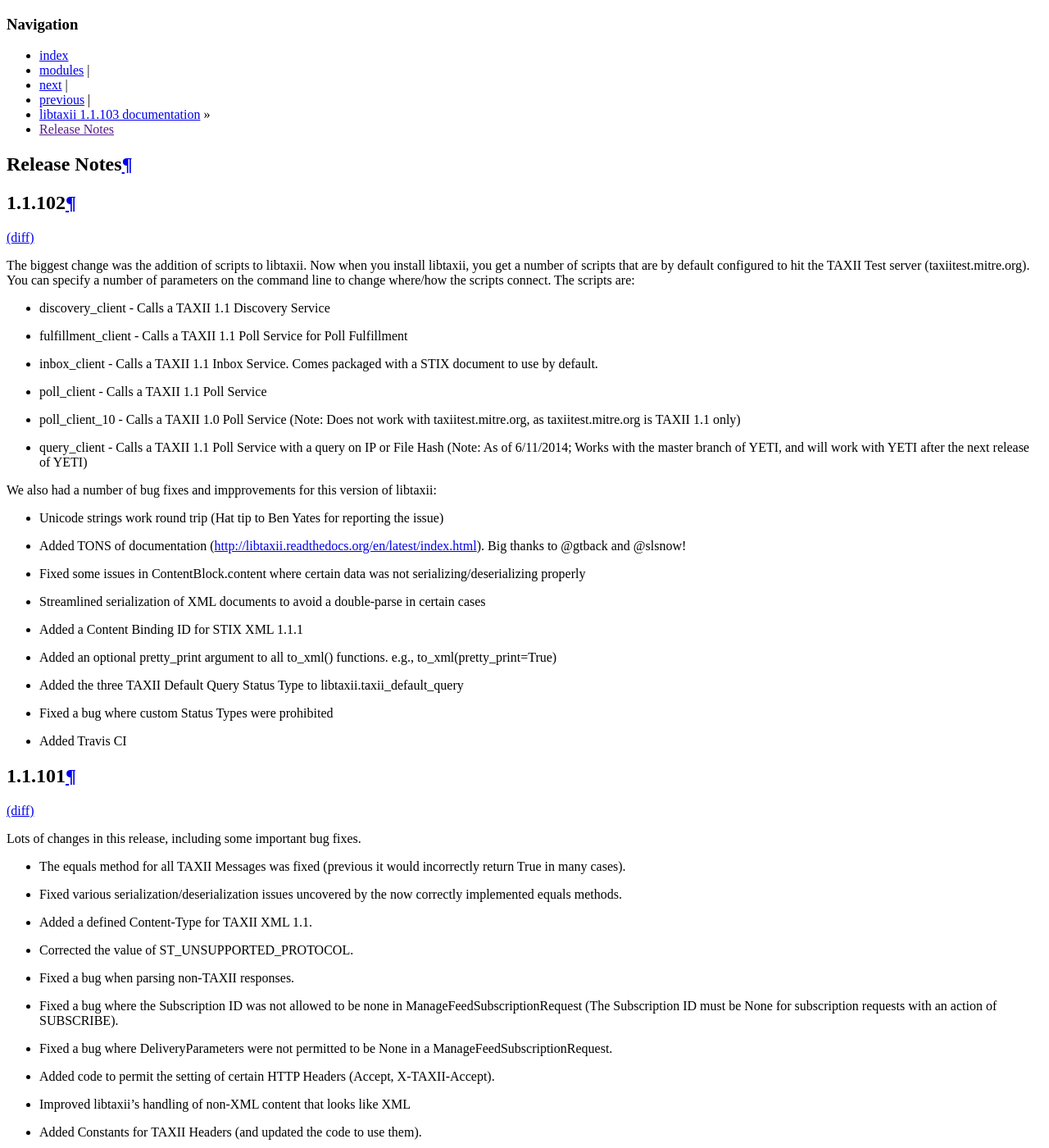
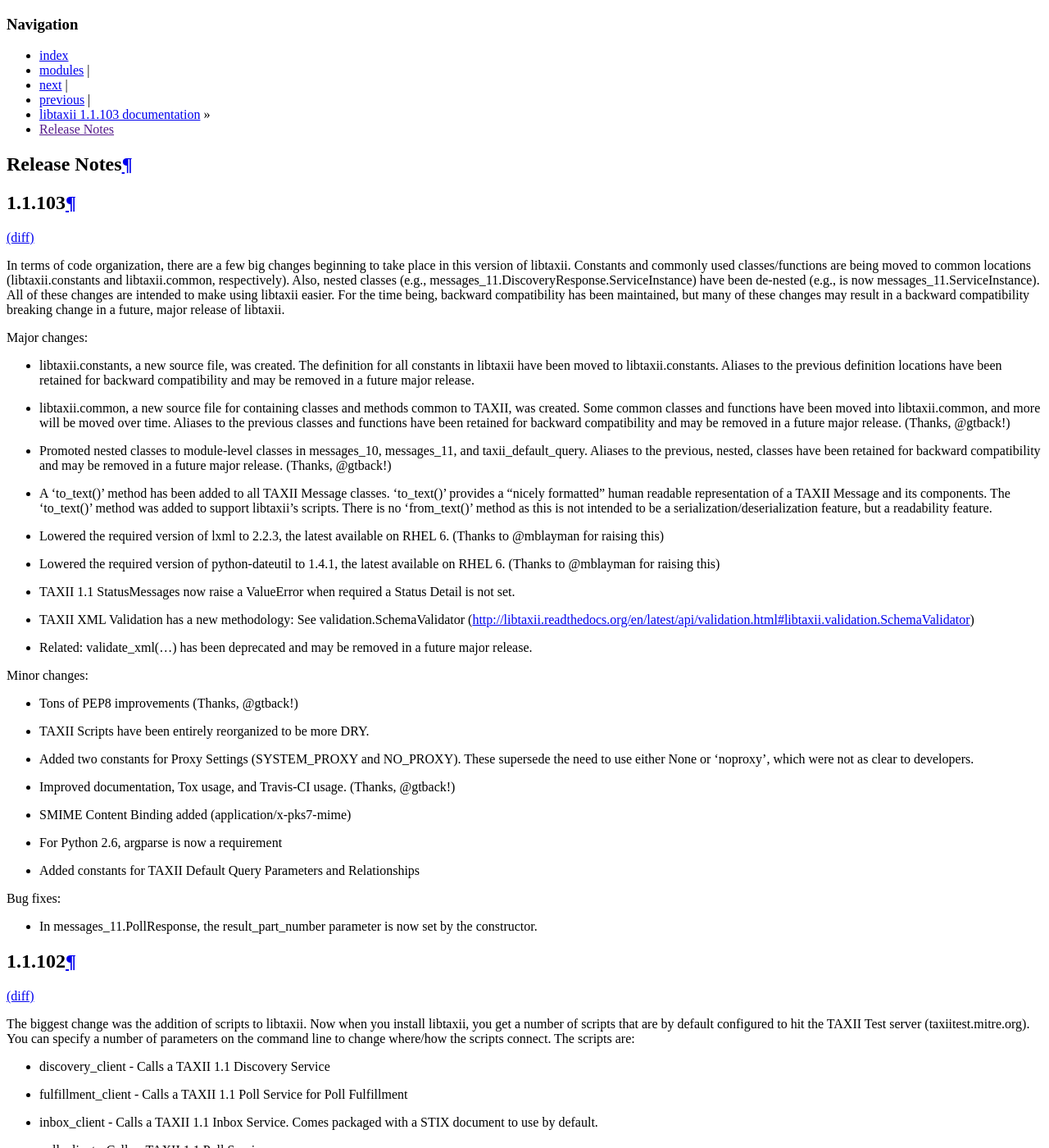
Before and after one commit to TAXIIProject/libtaxii, a Sphinx documentation site: the page built from docs/changes.rst, in a window 1280 px wide and 1400 px high. Shown: the whole window at 82% size. Built offline with Sphinx 7.4.7, drawn with Linux system fonts in a browser that asks for light colours.

Commit message:
Added 1.1.103 patch notes

```diff
--- a/docs/changes.rst
+++ b/docs/changes.rst
@@ -1,5 +1,46 @@
 Release Notes
 =============
+
+1.1.103
+-------
+`(diff) <https://github.com/TAXIIProject/libtaxii/compare/1.1.102...1.1.103>`__
+
+In terms of code organization, there are a few big changes beginning to
+take place in this version of libtaxii. Constants and commonly used classes/functions
+are being moved to common locations (libtaxii.constants and libtaxii.common, respectively).
+Also, nested classes (e.g., messages_11.DiscoveryResponse.ServiceInstance) have been de-nested
+(e.g., is now messages_11.ServiceInstance). All of these changes are intended to make
+using libtaxii easier. For the time being, backward compatibility has been maintained, but
+many of these changes may result in a backward compatibility breaking change in a future,
+major release of libtaxii.
+
+Major changes:
+
+- libtaxii.constants, a new source file, was created. The definition for all constants in libtaxii have been moved to libtaxii.constants. Aliases to the previous definition locations have been retained for backward compatibility and may be removed in a future major release.
+- libtaxii.common, a new source file for containing classes and methods common to TAXII, was created. Some common classes and functions have been moved into libtaxii.common, and more will be moved over time. Aliases to the previous classes and functions have been retained for backward compatibility and may be removed in a future major release. (Thanks, @gtback!)
+- Promoted nested classes to module-level classes in messages_10, messages_11, and taxii_default_query.  Aliases to the previous, nested, classes have been retained for backward compatibility and may be removed in a future major release. (Thanks, @gtback!)
+- A ‘to_text()’ method has been added to all TAXII Message classes. ‘to_text()’ provides a “nicely formatted” human readable representation of a TAXII Message and its components. The ‘to_text()’ method was added to support libtaxii’s scripts. There is no ‘from_text()’ method as this is not intended to be a serialization/deserialization feature, but a readability feature.
+- Lowered the required version of lxml to 2.2.3, the latest available on RHEL 6. (Thanks to @mblayman for raising this)
+- Lowered the required version of python-dateutil to 1.4.1, the latest available on RHEL 6. (Thanks to @mblayman for raising this)
+- TAXII 1.1 StatusMessages now raise a ValueError when required a Status Detail is not set.
+- TAXII XML Validation has a new methodology: See validation.SchemaValidator (http://libtaxii.readthedocs.org/en/latest/api/validation.html#libtaxii.validation.SchemaValidator)
+- Related: validate_xml(…) has been deprecated and may be removed in a future major release.
+
+Minor changes:
+
+- Tons of PEP8 improvements (Thanks, @gtback!)
+- TAXII Scripts have been entirely reorganized to be more DRY.
+- Added two constants for Proxy Settings (SYSTEM_PROXY and NO_PROXY). These supersede the need to use either None or ‘noproxy’, which were not as clear to developers.
+- Improved documentation, Tox usage, and Travis-CI usage. (Thanks, @gtback!)
+- SMIME Content Binding added (application/x-pks7-mime)
+- For Python 2.6, argparse is now a requirement
+- Added constants for TAXII Default Query Parameters and Relationships
+
+Bug fixes:
+
+- In messages_11.PollResponse, the result_part_number parameter is now set by the constructor.
+
+
 1.1.102
 -------
 `(diff) <https://github.com/TAXIIProject/libtaxii/compare/1.1.101...1.1.102>`__
```
